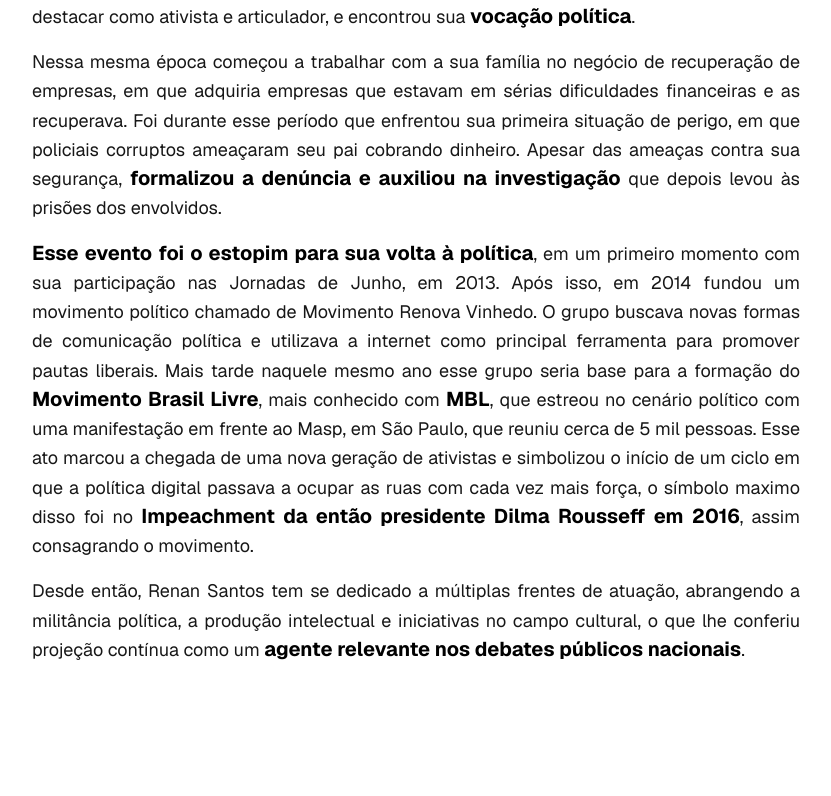
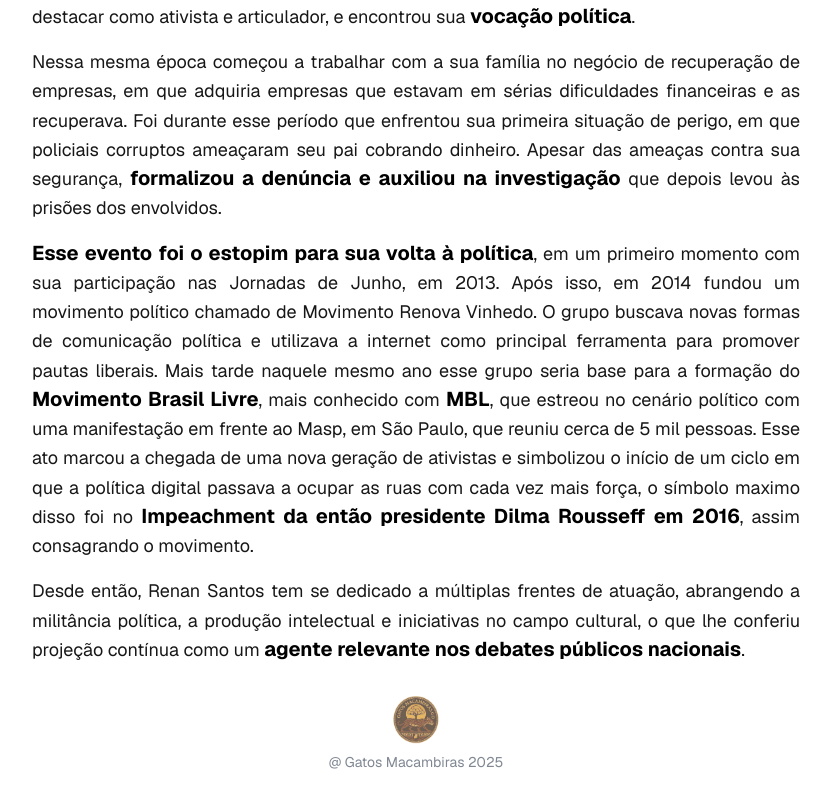
Before and after one commit to Cryptveil/renan-santos, a Next.js app: page / in a window 1280 px wide. Shown: the part 874-1670 px from the top of the page, without its empty margins (224-1055 px from the left). Before the commit the page ends 1562 px from the top, so only its background shows below. Built offline with nearby package versions, Linux system fonts and the light colour scheme.

Commit message:
added footer

```diff
--- a/app/page.js
+++ b/app/page.js
@@ -55,6 +55,13 @@
         </div>
       </main>
 
+    <footer className="pt-8 bg-[] w-full flex flex-col items-center justify-center gap-2 opacity-70 hover:opacity-100 transition">
+      <img src="/macambiras.png" className="h-12 " alt="Logo Gatos Macambiras"/>
+      <p className="text-gray-600 dark:text-gray-400 text-sm">
+        @ Gatos Macambiras {new Date().getFullYear()}
+      </p>
+    </footer>
+
       <button
         onClick={toggleTheme}
         aria-label="Alternar tema"
```
Also changed, not shown: public/macambiras.png (added), 1 other file (tests, documents, lock files or other folders).
